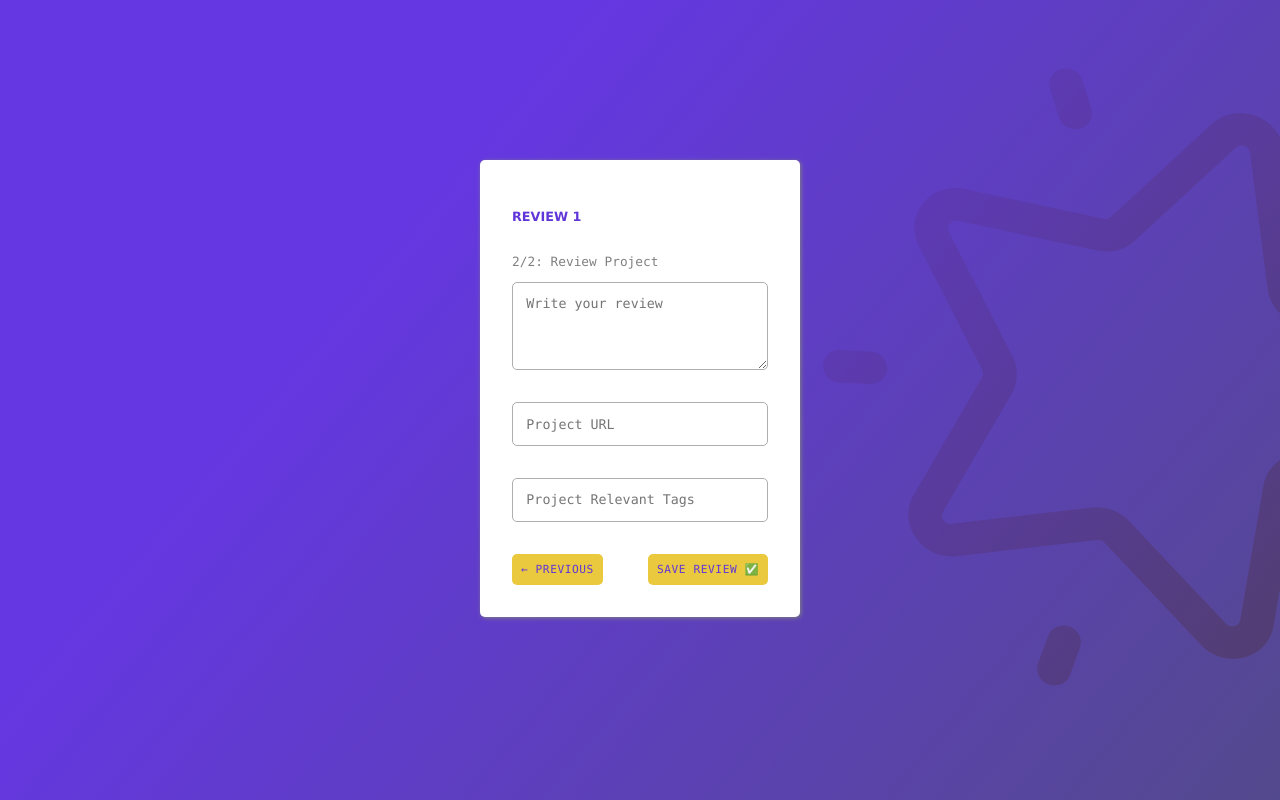
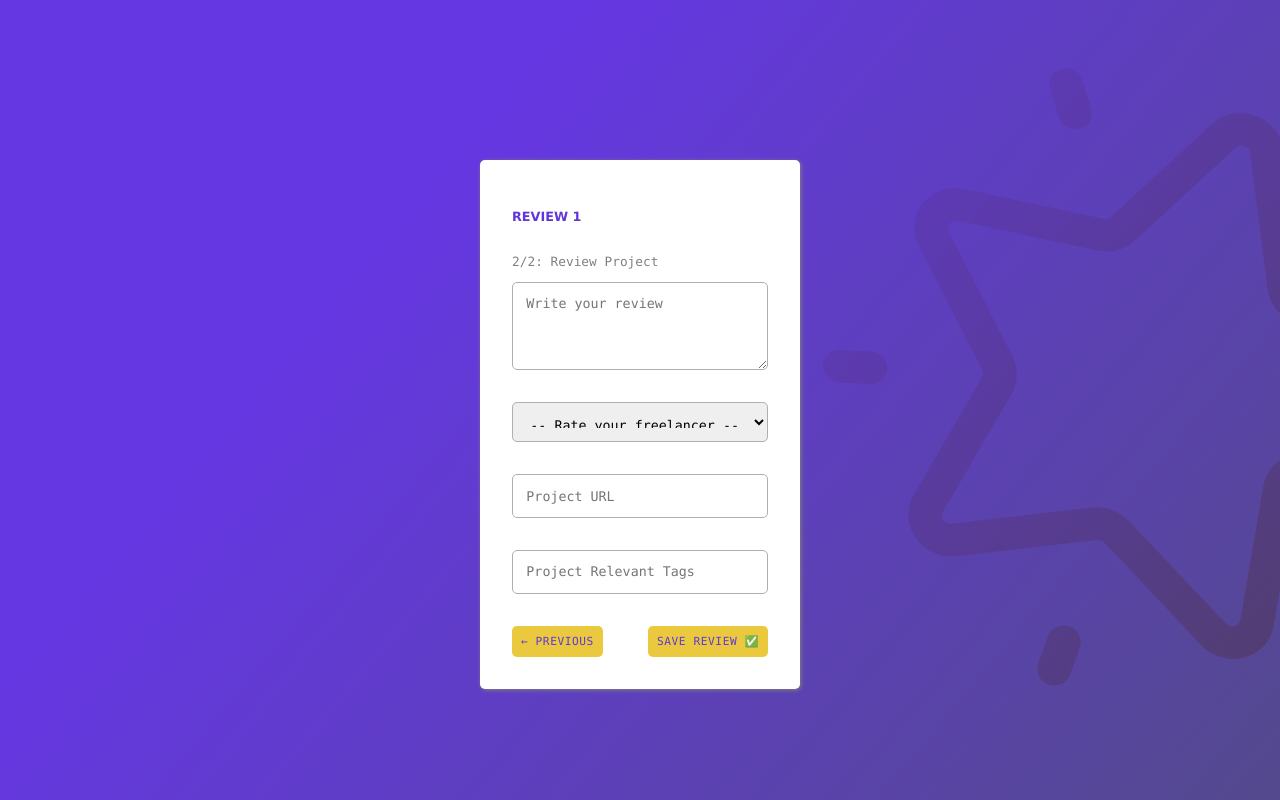
Before and after one commit to ccmelas/leavemeareview, a React (Create React App) app: page /review/1 in a window 1280 px wide. Both pictures are taken after a click on the button "NEXT →". Built offline with nearby package versions, Linux system fonts and the light colour scheme.

Commit message:
Adds a select component

```diff
--- /dev/null
+++ b/src/components/SelectInputGroup.js
@@ -0,0 +1,49 @@
+import React from 'react';
+import PropTypes from 'prop-types'
+
+import styled from 'styled-components';
+
+const StyledInputGroup = styled.div`
+    margin-bottom: 2em;
+    label {
+        display: block;
+        margin-bottom: 5px;
+    }
+
+    select {
+        display: block;
+        width: 100%;
+        border-radius: 5px;
+        border: 1px solid #B1AEAE;
+        padding: 1em 1em;
+        box-sizing: border-box;
+        transition: .2s ease-in all;
+        font-family: Monaco, sans-serif;
+        height: 40px;
+    }
+
+    select:focus {
+        outline: 0;
+        border-width: 2px;
+    }
+`;
+
+
+const SelectInputGroup = (props) => (
+    <StyledInputGroup>
+        <select { ...props }>
+            <option>-- { props.defaultlabel } --</option>
+            { props.options.map((option, index) => <option value={option.value} key={index}>{option.name}</option>)}
+        </select>
+    </StyledInputGroup>
+);
+
+SelectInputGroup.PropTypes = {
+    defaultlabel: PropTypes.string
+};
+
+SelectInputGroup.defaultProps = {
+    defaultlabel: 'Select an option'
+};
+
+export default SelectInputGroup;
--- a/src/pages/AddReview.js
+++ b/src/pages/AddReview.js
@@ -3,6 +3,7 @@ import React, { Component } from 'react'
 import MainBG from '../components/MainBG';
 import AuthForm from '../components/AuthForm';
 import InputGroup from '../components/InputGroup';
+import SelectInputGroup from '../components/SelectInputGroup';
 import Button from '../components/Button';
 
 class AddReview extends Component {
@@ -32,6 +33,14 @@ class AddReview extends Component {
     }
 
     renderBody() {
+        const options = [
+            { name: `1 Star`, value: 1},
+            { name: `2 Stars`, value: 2},
+            { name: `3 Stars`, value: 3},
+            { name: `4 Stars`, value: 4},
+            { name: `5 Stars`, value: 5}
+        ];
+
         let form = this.state.page === 1 ?
             (
                 <div>
@@ -42,6 +51,9 @@ class AddReview extends Component {
             (
                 <div>
                     <InputGroup type="textarea" rows="4" placeholder="Write your review" required/>
+                    <SelectInputGroup required="required"
+                        defaultlabel="Rate your freelancer"
+                        options={ options }/>
                     <InputGroup type="text" placeholder="Project URL"/>
                     <InputGroup type="text" placeholder="Project Relevant Tags"/>
                 </div>
```
